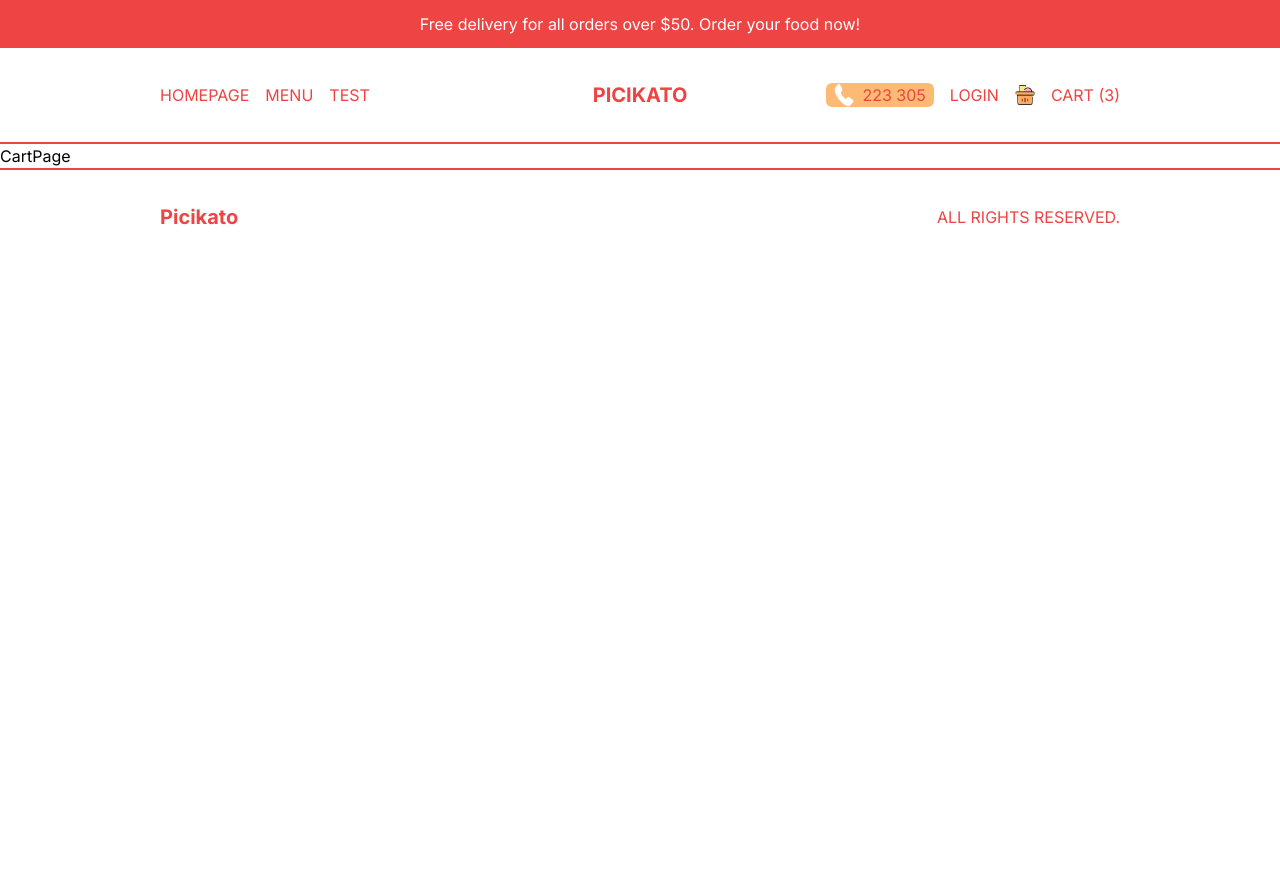
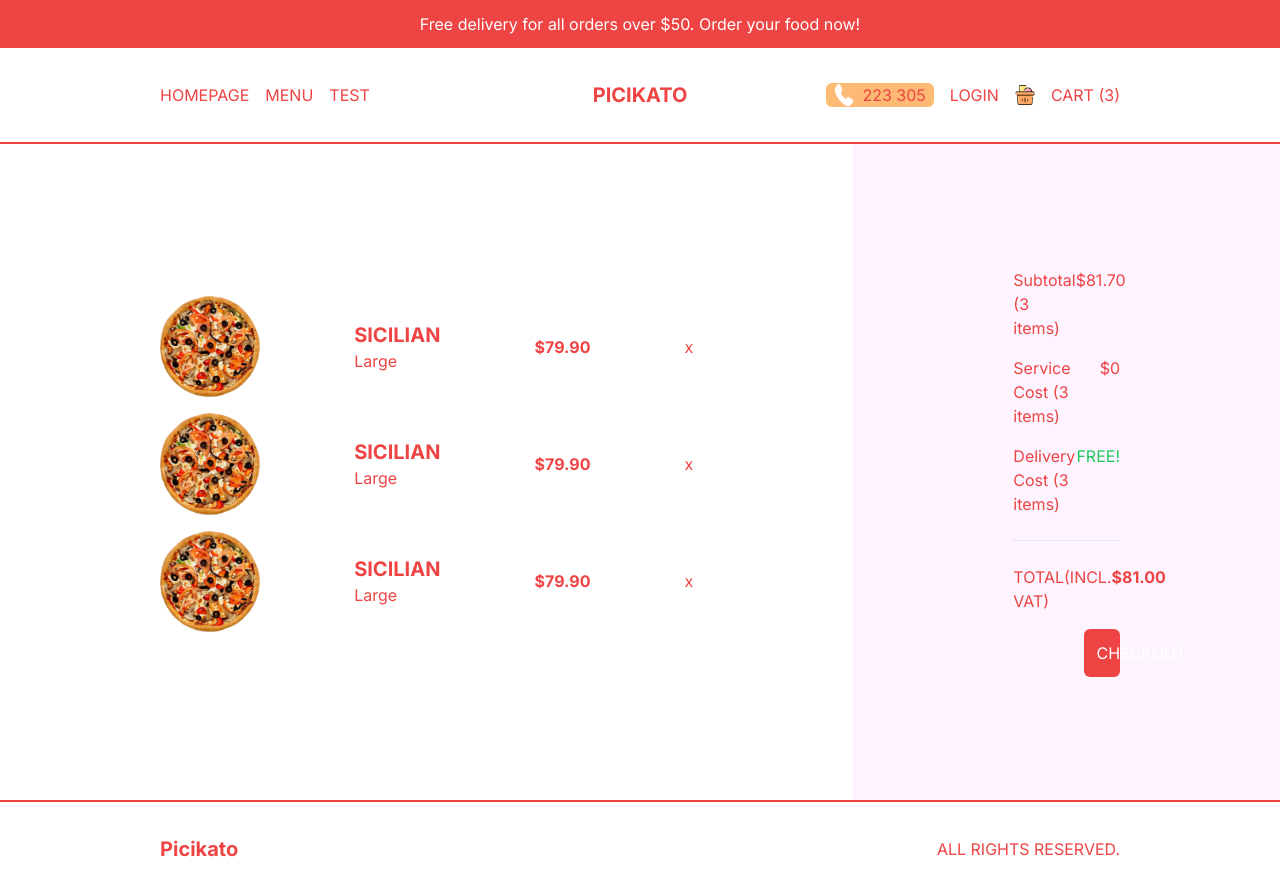
Before and after one commit to aleks-123/picikato-delivery-app, a Next.js app: page /cart in a window 1280 px wide. Before the commit the page ends 800 px from the top, so only its background shows below. Built offline with nearby package versions, Linux system fonts and the light colour scheme.

Commit message:
Finished fronted-part from this app

```diff
--- a/src/app/cart/page.tsx
+++ b/src/app/cart/page.tsx
@@ -1,7 +1,82 @@
+import Image from 'next/image';
 import React from 'react';
 
 function CartPage() {
-  return <div>CartPage</div>;
+  return (
+    <div className=' h-[calc(100vh-6rem)] md:h-[calc(100vh-9rem)] flex flex-col text-red-500 lg:flex-row '>
+      {/* PRODUCT CONTAINER */}
+      <div className='h-1/2 p-4  flex flex-col justify-center overflow-scroll lg:h-full lg:w-2/3 2xl:w-1/2 lg:px-20 xl:px-40  2xl:text-xl 2xl:gap-6'>
+        {/* SINGLE ITEM */}
+        <div className='flex items-center justify-between mb-4'>
+          <Image
+            src='/temporary/p1.png'
+            alt='This is image container'
+            width={100}
+            height={100}
+          />
+          <div className=''>
+            <h1 className='uppercase text-xl font-bold'>sicilian</h1>
+            <span className=''>Large</span>
+          </div>
+          <h2 className='font-bold'>$79.90</h2>
+          <span className='cursor-pointer'>x</span>
+        </div>
+        {/* SINGLE ITEM */}
+        <div className='flex items-center justify-between mb-4 '>
+          <Image
+            src='/temporary/p1.png'
+            alt='This is image container'
+            width={100}
+            height={100}
+          />
+          <div className=''>
+            <h1 className='uppercase text-xl font-bold'>sicilian</h1>
+            <span className=''>Large</span>
+          </div>
+          <h2 className='font-bold'>$79.90</h2>
+          <span className='cursor-pointer'>x</span>
+        </div>
+        {/* SINGLE ITEM */}
+        <div className='flex items-center justify-between mb-4 '>
+          <Image
+            src='/temporary/p1.png'
+            alt='This is image container'
+            width={100}
+            height={100}
+          />
+          <div className=''>
+            <h1 className='uppercase text-xl font-bold'>sicilian</h1>
+            <span className=''>Large</span>
+          </div>
+          <h2 className='font-bold'>$79.90</h2>
+          <span className='cursor-pointer'>x</span>
+        </div>
+      </div>
+      {/* PAYMENT CONTAINER */}
+      <div className='h-1/2 p-4 bg-fuchsia-50 flex flex-col gap-4 justify-center  lg:h-full lg:w-1/3 2xl:w-1/2  lg:px-20 xl:px-40 2xl:text-xl 2xl:gap-6 '>
+        <div className='flex justify-between'>
+          <span className=''>Subtotal (3 items)</span>
+          <span className=''>$81.70</span>
+        </div>
+        <div className='flex justify-between'>
+          <span className=''>Service Cost (3 items)</span>
+          <span className=''>$0</span>
+        </div>
+        <div className='flex justify-between'>
+          <span className=''>Delivery Cost (3 items)</span>
+          <span className='text-green-500'>FREE!</span>
+        </div>
+        <hr className='my-2' />
+        <div className='flex justify-between'>
+          <span className=''>TOTAL(INCL. VAT)</span>
+          <span className='font-bold'>$81.00</span>
+        </div>
+        <button className='bg-red-500 text-white p-3 rounded-md w-1/3 self-end'>
+          CHECKOUT
+        </button>
+      </div>
+    </div>
+  );
 }
 
 export default CartPage;
--- a/src/app/login/page.tsx
+++ b/src/app/login/page.tsx
@@ -1,7 +1,56 @@
+import Image from 'next/image';
+import Link from 'next/link';
 import React from 'react';
 
 function LoginPage() {
-  return <div>LoginPage</div>;
+  return (
+    <div className='p-4 h-[calc(100vh-6rem)] md:h-[calc(100vh-9rem)] flex items-center justify-center'>
+      {/* BOX */}
+      <div className='h-full shadow-2xl rounded-md flex flex-col md:flex-row md:h-[70%]  md:w-full lg:w-[60%] 2xl:w-1/2'>
+        {/* IMAGE CONTAINER */}
+        <div className='relative h-1/3 w-full md:h-full md:w-1/2'>
+          <Image
+            src='/loginBg.png'
+            alt='Login image'
+            fill
+            className='object-cover'
+          />
+        </div>
+        {/* FORM CONTAINER */}
+        <div className='p-10 flex flex-col gap-8  md:w-1/2'>
+          <h1 className='font-bold text-xl xl:text-3xl'>Welcome</h1>
+          <p>Log into your account or create a new one using social buttons</p>
+          <button className='flex gap-4 p-4 ring-1 ring-orange-100 rounded-md'>
+            <Image
+              src='/google.png'
+              alt='google logo'
+              width={20}
+              height={20}
+              className='object-contain'
+            />
+            <span>Sing in with Google</span>
+          </button>
+          <button className='flex gap-4 p-4 ring-1 ring-blue-100 rounded-md'>
+            <Image
+              src='/facebook.png'
+              alt='facebook logo'
+              width={20}
+              height={20}
+              className='object-contain'
+            />
+            <span>Sing in with Facebook</span>
+          </button>
+          <p className='text-sm'>
+            Have a problem?{' '}
+            <Link className='underline' href='/'>
+              {' '}
+              Contact us
+            </Link>{' '}
+          </p>
+        </div>
+      </div>
+    </div>
+  );
 }
 
 export default LoginPage;
--- a/src/app/orders/page.tsx
+++ b/src/app/orders/page.tsx
@@ -1,7 +1,59 @@
 import React from 'react';
 
 function OrdersPage() {
-  return <div>OrdersPage</div>;
+  return (
+    <div className='p-4 lg:px-20 xl:px-40'>
+      <table className='w-full border-separate border-spacing-3'>
+        <thead>
+          <tr className='text-left'>
+            <th className='hidden md:block'>Order ID</th>
+            <th>Date</th>
+            <th>Price</th>
+            <th className='hidden md:block'>Products</th>
+            <th>Status</th>
+          </tr>
+        </thead>
+        <tbody>
+          <tr className='text-sm md:text-base bg-red-50'>
+            <td className='hidden md:block py-6 px-1'>235235235235</td>
+            <td className='py-6 px-1'>23.23.2023</td>
+            <td className='py-6 px-1'>89.20</td>
+            <td className='hidden md:block'>
+              Big Burger Menu (2), Veggie Pizza (2), Coca Cola 1L (2)
+            </td>
+            <td>On the way (arpox, 10min)</td>
+          </tr>
+          <tr className='text-sm md:text-base odd:bg-gray-200'>
+            <td className='hidden md:block py-6 px-1'>235235235235</td>
+            <td className='py-6 px-1'>23.23.2023</td>
+            <td className='py-6 px-1'>89.20</td>
+            <td className='hidden md:block'>
+              Big Burger Menu (2), Veggie Pizza (2), Coca Cola 1L (2)
+            </td>
+            <td>completed</td>
+          </tr>
+          <tr className='text-sm md:text-base odd:bg-gray-200'>
+            <td className='hidden md:block py-6 px-1'>235235235235</td>
+            <td className='py-6 px-1'>23.23.2023</td>
+            <td className='py-6 px-1'>89.20</td>
+            <td className='hidden md:block'>
+              Big Burger Menu (2), Veggie Pizza (2), Coca Cola 1L (2)
+            </td>
+            <td>completed</td>
+          </tr>
+          <tr className='text-sm md:text-base odd:bg-gray-200'>
+            <td className='hidden md:block py-6 px-1'>235235235235</td>
+            <td className='py-6 px-1'>23.23.2023</td>
+            <td className='py-6 px-1'>89.20</td>
+            <td className='hidden md:block'>
+              Big Burger Menu (2), Veggie Pizza (2), Coca Cola 1L (2)
+            </td>
+            <td>completed</td>
+          </tr>
+        </tbody>
+      </table>
+    </div>
+  );
 }
 
 export default OrdersPage;
```
